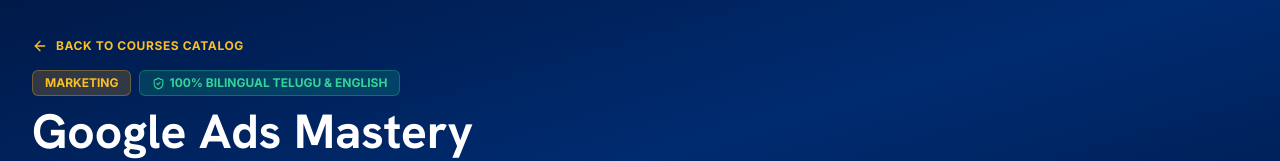
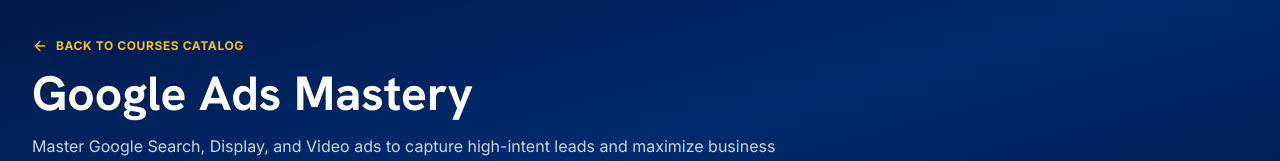
Before and after one commit to mdyusuf0/ClassConnect, a React (Vite) app in the folder client/: page /course/c1 in a window 1280 px wide. Shown: the part 143-304 px from the top of the page. Built offline with nearby package versions, Linux system fonts and the light colour scheme; no server answers.

Commit message:
fix: Remove small category and bilingual text badges from above course titles

```diff
--- a/client/src/pages/CourseDetail.jsx
+++ b/client/src/pages/CourseDetail.jsx
@@ -117,15 +117,6 @@ export default function CourseDetail() {
           <Link to="/courses" className="inline-flex items-center gap-2 text-xs font-bold text-amber-400 hover:text-amber-300 uppercase tracking-wider mb-4 transition-colors">
             <ArrowLeft size={16} /> Back to Courses Catalog
           </Link>
-
-          <div className="flex flex-wrap items-center gap-2 mb-3">
-            <span className="px-3 py-1 bg-amber-500/20 text-amber-400 border border-amber-400/30 text-xs font-bold uppercase rounded-md">
-              {course.category}
-            </span>
-            <span className="px-3 py-1 bg-emerald-500/20 text-emerald-400 border border-emerald-400/30 text-xs font-bold uppercase rounded-md flex items-center gap-1">
-              <ShieldCheck size={13} /> 100% Bilingual Telugu & English
-            </span>
-          </div>
 
           <h1 className="font-heading font-extrabold text-3xl sm:text-4xl md:text-5xl max-w-4xl text-white mb-4 leading-tight">
             {course.title}
```
